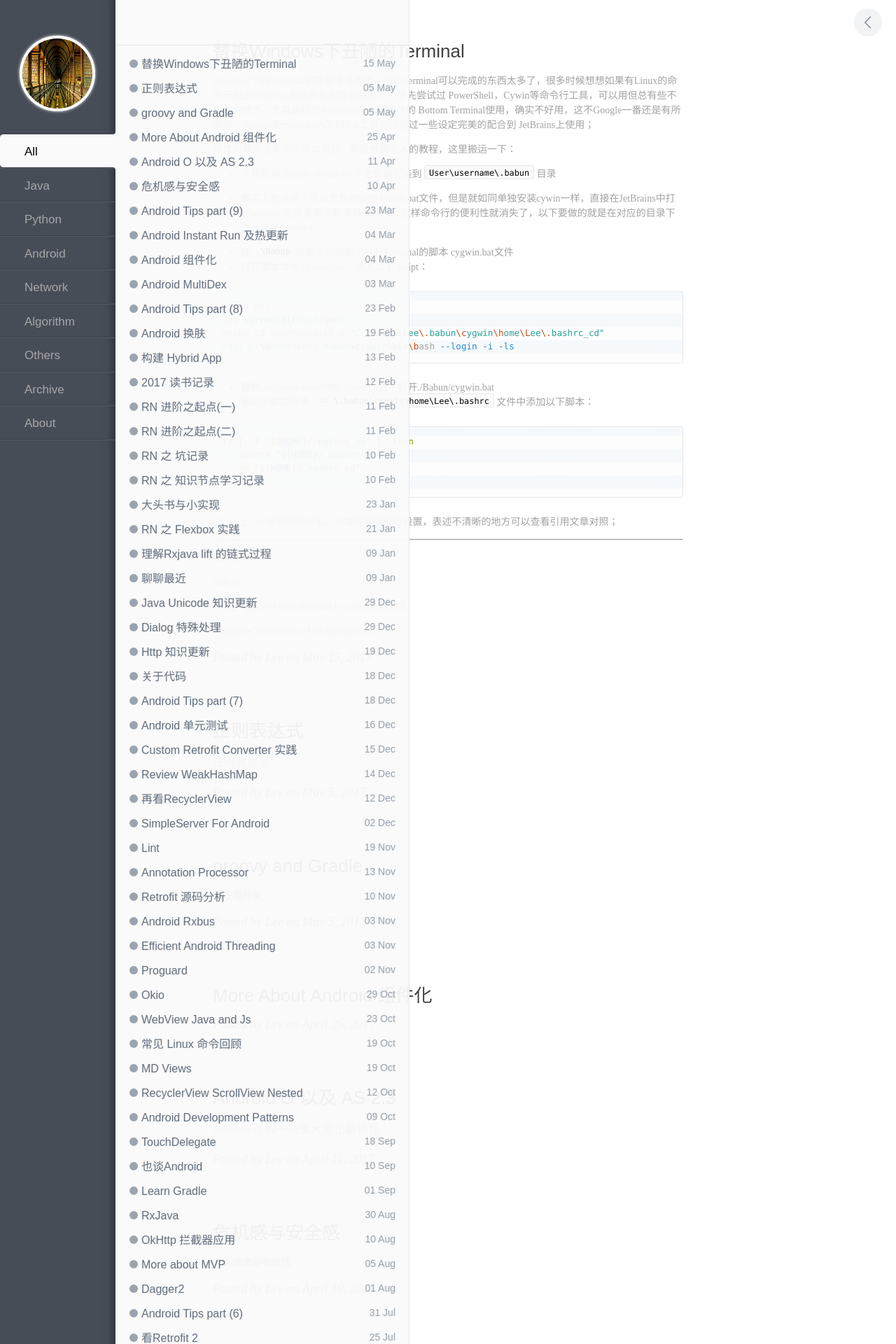
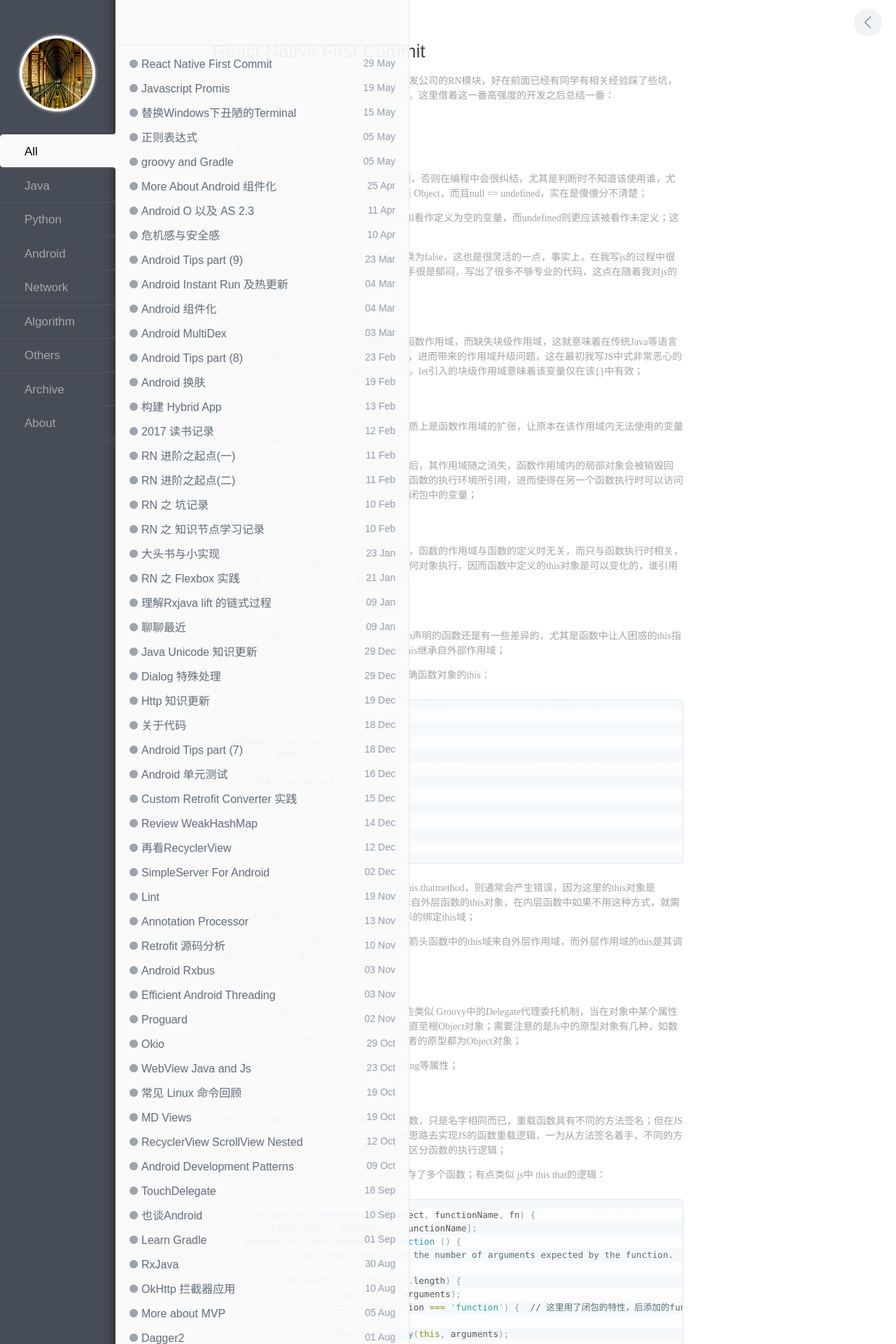
Before and after one commit to enlipan/enlipan.github.io, a Jekyll site: the page built from index.html, in a window 1280 px wide. Shown: the top 1920 px of the page at 70% size. Built offline with Jekyll 4.4.1, drawn with Linux system fonts in a browser that asks for light colours; nearby versions of some CDN libraries; the list of posts is cut into pages by our own code; comment, search, counter and statistics services are not loaded; some of the changed text lies outside the part shown.

Commit message:
post page react native

```diff
--- a/_posts/2017-05-15-replace-windows-terminal.md
+++ b/_posts/2017-05-15-replace-windows-terminal.md
@@ -4,6 +4,8 @@ title:  替换Windows下丑陋的Terminal
 category: others
 keywords: [improvement]
 ---
+
+### 反人类的Window CMD控制台
 
 Windows下的Terminal实在是难堪大用，借助Terminal可以完成的东西太多了，很多时候想想如果有Linux的命令行加上Windows系统的易用性就完美了，早先尝试过 PowerShell，Cywin等命令行工具，可以用但总有些不好用的地方，尤其是结合JetBrains全系列软件的 Bottom Terminal使用，确实不好用，这不Google一番还是有所收获： Babun这一windows下的Zsh工具可以通过一些设定完美的配合到 JetBrains上使用；
 
@@ -31,15 +33,24 @@ call C:\Users\Lee\.babun\cygwin\bin\bash --login -i -ls
 
 {% highlight bash %}
 
-if [ -f "${HOME}/.bashrc_cd" ]; then
+if [ -f "${HOME}/.bashrc_cd" ];
+  then
    source "${HOME}/.bashrc_cd"
    rm "${HOME}/.bashrc_cd"
 fi
 
 {%  endhighlight %}
 
-PS: 以上 Lee是我的用户名，设置时需要对应设置，表述不清晰的地方可以查看引用文章对照；
+PS:
 
+*  以上 Lee是我的用户名，设置时需要对应设置，表述不清晰的地方可以查看引用文章对照；
+
+*  Balun 默认是UTF-8环境，直接运行对应cygwin.bat可以查看 properies 查看current Page
+
+
+---
+
+上面的这个配置在Webstorm下使用开发RN非常舒服，但是在AS下对于Gradle的命名行输出不友好，所以最後用下來在AS下还是有各种奇奇怪怪的问题，cywin的bash命令环境下的字符集存在问题，但是打开mitty又没问题，最后AS下还是换回了 git.bash；
 
 ---
 
@@ -47,6 +58,10 @@ Quote：
 
 [Babun](http://babun.github.io/)
 
+[Windows效率工具](https://liwei-box.github.io/2016/08/01/Windows%E6%95%88%E7%8E%87%E5%B7%A5%E5%85%B7/)
+
+[Change default code page of Windows console to UTF-8](https://superuser.com/questions/269818/change-default-code-page-of-windows-console-to-utf-8)
+
 [Using Cygwin’s bash terminal in a JetBrains IDE](https://engineroom.teamwork.com/using-cygwins-bash-terminal-in-a-jetbrains-ide/)
 
 [Configure Webstorm to Use Babun Shell](http://t-code.pl/blog/2016/02/webstorm-babun/)
--- /dev/null
+++ b/_posts/2017-05-19-android-rn-promise.md
@@ -0,0 +1,24 @@
+---
+layout: post
+title:  Javascript Promis
+category: android
+keywords: [improvement,react,android]
+---
+
+Promise 简洁而优秀的编程实践，逻辑分离以及链式串联处理的函数式处理思想对于代码的编写非常清晰，这一块的理解是RN中网络以及其他异步处理的基础，非常重要；
+
+
+---
+
+
+Quote:
+
+[JavaScript Promise迷你书](http://liubin.org/promises-book/#chapter1-what-is-promise)
+
+[JavaScript异步编程的Promise模式](http://www.infoq.com/cn/news/2011/09/js-promise)
+
+[Promise- 廖雪峰](http://www.liaoxuefeng.com/wiki/001434446689867b27157e896e74d51a89c25cc8b43bdb3000/0014345008539155e93fc16046d4bb7854943814c4f9dc2000)
+
+[Promise 对象](http://wiki.jikexueyuan.com/project/es6/promise.html)
+
+[ES6 JavaScript Promise的感性认知](http://www.zhangxinxu.com/wordpress/2014/02/es6-javascript-promise-%E6%84%9F%E6%80%A7%E8%AE%A4%E7%9F%A5/)
--- /dev/null
+++ b/_posts/2017-05-29-android-rn-fitst-commit.md
@@ -0,0 +1,206 @@
+---
+layout: post
+title:  React Native First Commit
+category: android
+keywords: [improvement,react,android]
+---
+
+最近一直忙的不像样，连续半个多月一直在开发公司的RN模块，好在前面已经有同学有相关经验踩了些坑，但自己还是狠狠的突击加急了一番才完成任务，这里借着这一番高强度的开发之后总结一番：
+
+### JavaScript重点:
+
+
+### null 与 undefined
+
+js中的null是一个很神奇的东西，很有必要弄懂，否则在编程中会很纠结，尤其是判断时不知道该使用谁，尤其是写习惯了java的同学；尤其是typeof null 是 Object，而且null == undefined，实在是傻傻分不清楚；
+
+事实上，如果深入了解之后，可以简单的将null看作定义为空的变量，而undefined则更应该被看作未定义；这样一来二者就有了区别；
+
+同时在JS中null与undefine在if语句中会自动转换为false，这也是很灵活的一点，事实上，在我写js的过程中很多时候都由于JS的过于灵活而让我这个Java选手很是郁闷，写出了很多不够专业的代码，这点在随着我对js的逐步深入的了解之后有了一些改善；
+
+#### 作用域
+在ES6引入let之前，JS中只有对象作用域以及函数作用域，而缺失块级作用域，这就意味着在传统Java等语言中 if以及for后面的{}的作用域在JS中并不存在，进而带来的作用域升级问题，这在最初我写JS中式非常恶心的一块，但在有了let之后这一现象被弥补了上来，let引入的块级作用域意味着该变量仅在该{}中有效；
+
+#### 闭包
+
+理解了作用域之后，闭包就好理解了，闭包本质上是函数作用域的扩张，让原本在该作用域内无法使用的变量以及对象可以被使用，访问；
+
+在不使用闭包的情况下，一个函数执行完毕之后，其作用域随之消失，函数作用域内的局部对象会被销毁回收，但有了闭包之后，该函数作用域被另一个函数的执行环境所引用，进而使得在另一个函数执行时可以访问到该函数的作用域空间，也当然就可以访问到闭包中的变量；
+
+#### this
+
+函数在执行时，会开辟空间构建函数的作用域，函数的作用域与函数的定义时无关，而只与函数执行时相关，事实上函数只是一个对象，函数可以被赋予任何对象执行，因而函数中定义的this对象是可以变化的，谁引用该函数执行，则其对应的this则变更为该对象；
+
+
+#### 箭头函数
+
+箭头函数作为匿名函数的语法糖，与带function声明的函数还是有一些差异的，尤其是函数中让人困惑的this指针问题，箭头函数内部没有自身的this值，其this继承自外部作用域；
+
+在定义函数中我们经常用这样的hack实现去明确函数对象的this：
+
+{% highlight JavaScript%}
+
+{
+  ...
+  method:  function (){
+      var that = this;
+
+      that.thatmethod()
+
+      ...
+  }
+
+}
+
+{% endhighlight %}
+
+这是一段很郁闷的代码，如果我们将that换成this.thatmethod，则通常会产生错误，因为这里的this对象是window全局对象，而并不是我们所期望的继承自外层函数的this对象，在内层函数中如果不用这种方式，就需要使用内层函数的执行 .bind(this)的方式，显示的绑定this域；
+
+而如果我们使用箭头函数，则没有这一问题，箭头函数中的this域来自外层作用域，而外层作用域的this是其调用者，进而有了this域的统一性；
+
+
+#### 原型 prototype
+
+Js中继承通常利用原型来实现，Js中的原型有些类似 Groovy中的Delegate代理委托机制，当在对象中某个属性或函数没有找到时，则追寻原型链向上寻找，直至根Object对象；需要注意的是Js中的原型对象有几种，如数组的Array对象以及函数的Function对象；但二者的原型都为Object对象；
+
+Object中有诸多属性，如 constractor 以及 toString等属性；
+
+
+
+#### Js中的重载
+
+重载是什么？事实上重载可以看作是不同的函数，只是名字相同而已，重载函数具有不同的方法签名；但在JS中却原声没有函数的重载逻辑，但通常有两种思路去实现JS的函数重载逻辑，一为从方法签名着手，不同的方法签名不同的的参数长度以及参数类型，进而区分函数的执行逻辑；
+
+另一种思路更加巧妙，其借助Js的闭包特性保存了多个函数；有点类似 js中 this that的逻辑：
+
+{% highlight Javascript %}
+
+function addOverrideMethod(addedObject, functionName, fn) {
+    let oldFunction = addedObject[functionName];
+    addedObject[functionName] = function () {
+        //Function.length Specifies the number of arguments expected by the function.
+        if (fn.length === arguments.length) {
+            return fn.apply(this, arguments);
+        } else if (typeof  oldFunction === 'function') {  // 这里用了闭包的特性，后添加的function属性会保存前一个function属性，层层保存
+            return oldFunction.apply(this, arguments);
+        }
+    }
+
+}
+
+{% endhighlight %}
+
+#### Promise
+
+Promise 是一种很优秀的编程实践方式，早在ES6之前就有各种方式去实现Promise，ES6更是将其标准化。Promise的核心在于分离了函数的执行逻辑与对于函数执行结果处理的逻辑，二者分离之后在编程思路还是在代码方面带来了更加清晰的实践；事实上在构建Promise时有一种让我在写RxJava的感觉，当我在看了Promise的链式串联结构之后，更是加深了我写RxJava的感觉；
+
+事实上如上所说，Promise并不是一个函数，而是一种编程形式，Promise意味承诺，预先告知你未来可能发生的事情，进而规划好成功失败后的处理逻辑，无需等待结果，进而也就没有了异步的等待感知，化异步为同步的感知；
+
+async 与 wait:
+
+async函数作为 Generator函数的语法糖，async组合wait使用时，wait关键字表明该函数含有异步逻辑，先返回，等待触发的异步逻辑完成后继续后续函数体逻辑，async函数返回一个Promise对象，进而可以使用Promise的链式 Promise.then逻辑处理；
+
+需要指出的是在默认的node环境中是不支持 async这类异步操作，需要借助Bable等解释器；
+
+
+#### ES6 中的模板字符串
+
+
+
+### React重点知识：
+
+JSX
+
+JSX是一种混合JS与HTML的语法，但在最终React会将JSX解析为对应的DOM树，事实上我们可以完全的利用JavaScript代码创建DOM元素，但是这样的代码可读性非常之差：
+
+`var child1 = React.createElement('li', null, 'First Text Content');`
+
+鉴于Dom元素在丰富之后，满屏幕的这类代码是非常痛苦的，因而JSX随之诞生，利用JS中嵌套的HTM元素来快速构建虚拟DOM，JSX最终通过React中的翻译器转换为JS，最终由浏览器执行，构建DOM渲染，所以React事实上并不依赖于JSX；
+
+JSX中的{}特性，{}中可以构建JS表达式而JS中又可以混合HTML，一种无限JS与HTML混合的语法机制；
+
+####　React Dom
+
+React的虚拟Dom，以及高效　Diff算法，通过内存中的Diff算法，减少实际的Dom对象操作，进而提升性能；
+
+#### ReactNative 组件生命周期
+
+props || state
+
+提到组件的生命周期不能不提其props以及state属性，React中抽象出了props作为组件之间联系的接口；通常组件之间很少有对外公开函数，props作为父子组件之间的通信桥梁；通常可以认为外部传入的props是该组件的只读属性，无法自身做出修改，只能外部组件调用该组件时在外部修改后传入；
+
+state属性则是组件内部状态属性，主要用于存储逐渐自身维护组件状态所需要的数据；组件中默认定义了setState函数，每次调用时更新组件的状态触发组件的render函数重新渲染UI状态；需要注意的是Ract中的异步问题，render的异步与setState的异步性，为了保证React的性能，可能会批量执行多次setState转变以及合并render Dom渲染；
+
+在构建React应用时，考虑最小可变state数据对象模型的集合是最优先事项，如果我们借助于Mobx或者redux等框架管理，则是区分哪些对象需要被可观测，不必要的state对象在改变是会影响render，进而产生冗余绘制，影响性能；
+
+*  defaultProps
+
+*  constructor(props)
+
+*  Mount
+
+*  render
+
+*  Update
+
+*  unMount
+
+ReactNative Web Component
+
+Web组件化是一种趋势，但是作为一个原声Android程序员，在层层抽象构建Reat组件的过程中，与以往抽象View层层封装的思路是相近的，所以写起来也是比较畅快，同时其样式的调试更加迅速，结合自带的Inspector工具，实在是开心的不行；从最初的摸摸索索到后面熟悉之后写UI的效率竟然是一点不比原声差，值得说的是这还是在我仅仅使用RN开发UI一月不到的时间，很多UI特性还需要我去Google或者翻阅官方文档去看检索，甚至有的特性在文档中没有还需要看CSS的一些特性，所以说RN的UI开发效率真的非常之高；
+
+但同时不得不说的是其Android 中 ListView的复用机制的缺失，导致的Android中列表的卡顿问题还是比较恶心的；这一块一般都是要自己实现一个，通过借助原生RecylerView构建；
+
+### MobX
+
+好像没啥说的，几个核心的概念：
+
+* observerable
+
+* observer
+
+* computed   利用conputed属性可以进行多值的组合，进而实现值条件的筛选，减少Render次数，提升性能；
+
+* action
+
+
+
+
+
+### 其他
+
+CSS在ReactNative中使用可以使用的非常精妙，很多特性可以使用CSS快速的绘制，如边线，绘制各类形状等都是非常简洁快速的，简直让我等操作Canvas的脑洞大开；
+
+
+
+---
+
+Quote：
+
+#### React：
+
+ReactNative Doc
+
+MobX Doc
+
+InfoQ-深入浅出React
+
+
+#### JS语言相关：
+
+你所不知道的Javascript
+
+ES6 入门经典
+
+InfoQ- 深入浅出ES6
+
+
+#### 视频：
+
+[Udacity Advanced  Object-Oriented JavaScript]
+
+#### 文章：
+
+[ReactJs入门教程](http://www.cocoachina.com/webapp/20150721/12692.html)
+
+[React Native 组件生命周期(ES6)](http://www.jianshu.com/p/72f8c1da0b65)
```
